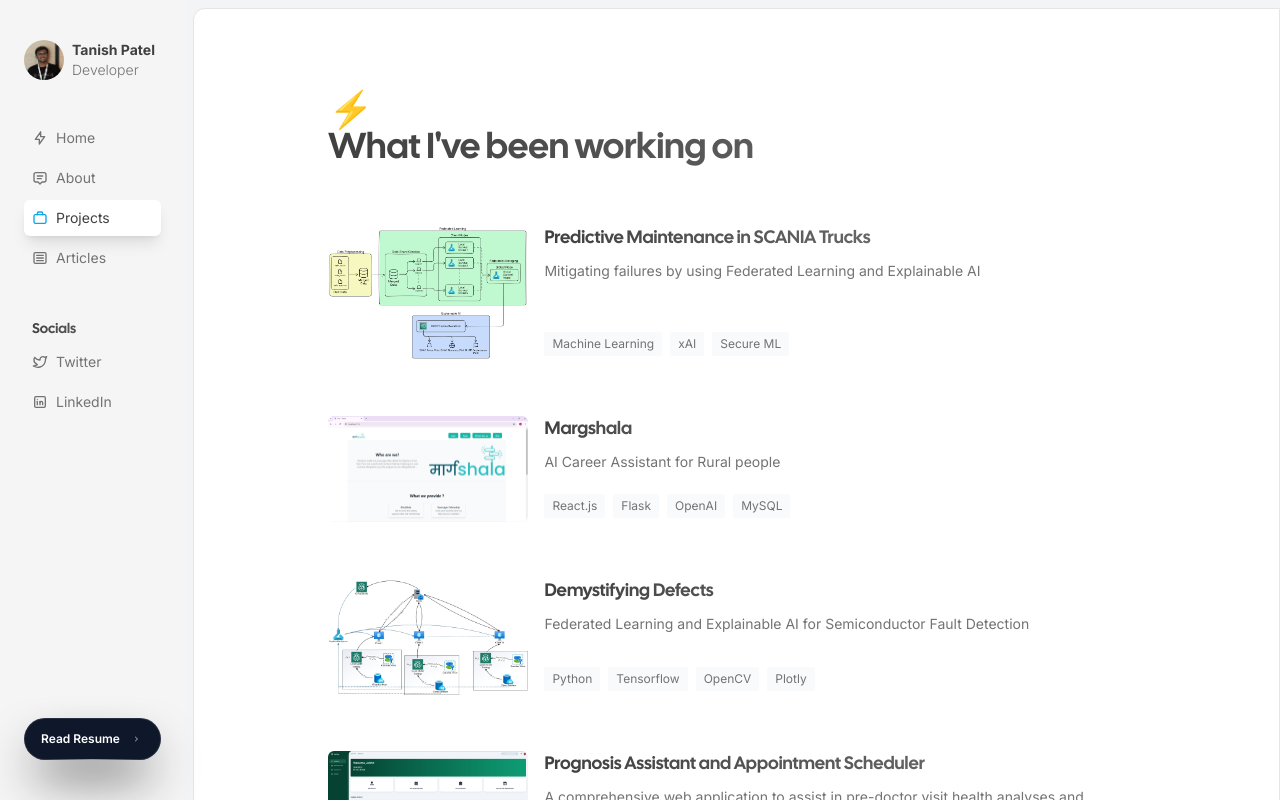
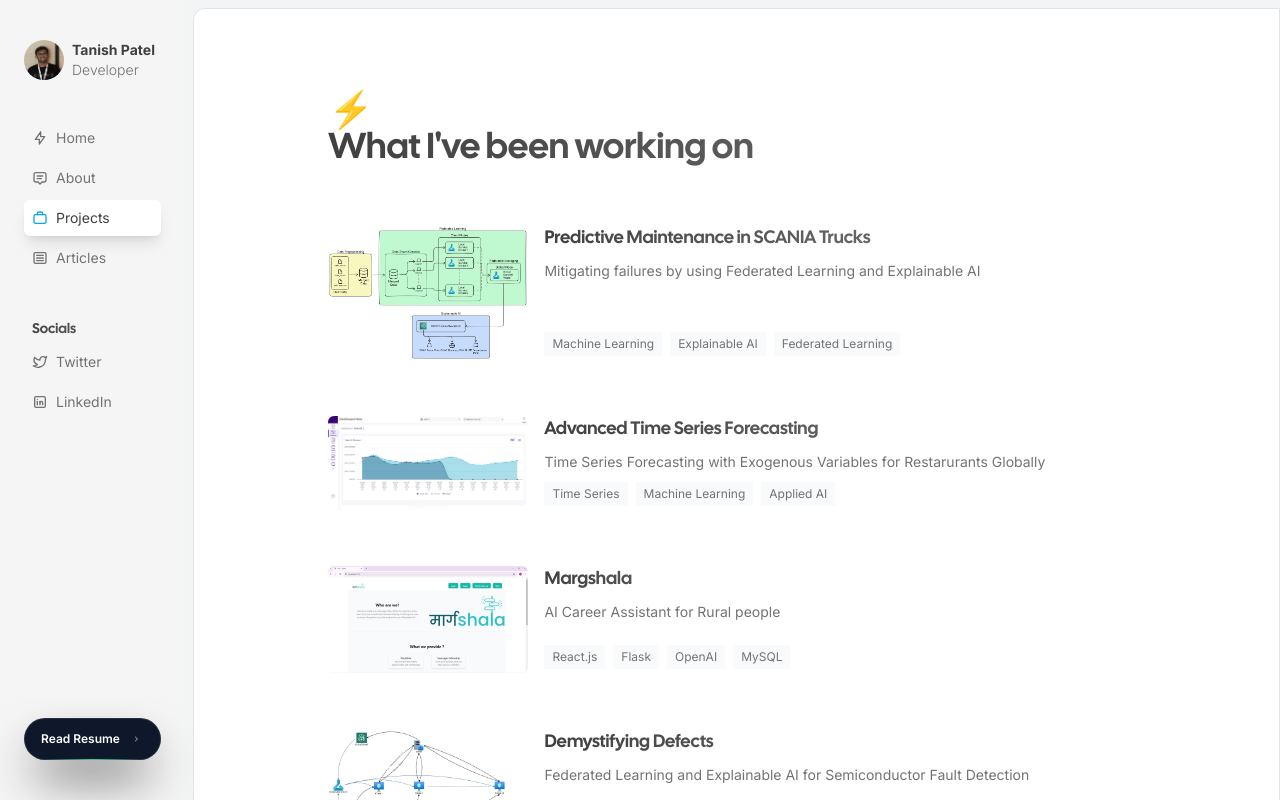
Before and after one commit to tanishpatel0106/portfolio-frontend, a Next.js app: page /projects in a window 1280 px wide. Built offline with nearby package versions, Linux system fonts and the light colour scheme.

Commit message:
New Project Added

```diff
--- a/src/constants/products.tsx
+++ b/src/constants/products.tsx
@@ -7,9 +7,8 @@
     thumbnail: "/images/diagram_minor.png",
     images: [
       "/images/diagram_minor.png",
-      // "/images/SHAP_Summary.png",
     ],
-    stack: ["Machine Learning", "xAI", "Secure ML"],
+    stack: ["Machine Learning", "Explainable AI", "Federated Learning"],
     slug: "pmscania",
     content: (
       <div>
@@ -24,6 +23,35 @@
         </p>
         <p>
         The RSF survivability plot demonstrated declining survival probabilities over time, enabling predictive maintenance planning. By identifying components with steeper survival declines, planners can prioritize repairs or replacements, reducing costs and operational disruptions. The federated approach successfully handled client heterogeneity, synthesizing insights from diverse data distributions without compromising data privacy.
+        </p>
+      </div>
+    ),
+  },
+  {
+    href: "https://drive.google.com/file/d/1rSmbVlX8G1SdT0GGpVcnLCq5P-Z3NmVH/view?usp=sharing",
+    title: "Advanced Time Series Forecasting",
+    description:
+      "Time Series Forecasting with Exogenous Variables for Restarurants Globally",
+    thumbnail: "/images/PC-1.png",
+    images: [
+      "/images/PC-1.png",
+      "/images/PC-2.png"
+    ],
+    stack: ["Time Series", "Machine Learning", "Applied AI"],
+    slug: "atsforecast",
+    content: (
+      <div>
+        <p>
+        This project explores the application of various forecasting models to predict sales data in a real-world business environment, focusing on both traditional time series models and advanced machine learning techniques. The study aims to compare the performance of models such as SARIMA and Exponential Smoothing with cutting-edge machine learning models, including Long Short-Term Memory (LSTM), NBEATS, and NHITS. Additionally, the research investigates the utility of automated machine learning platforms like Azure AutoML and AutoTS in simplifying the forecasting process while maintaining accuracy.
+        </p>
+        <p>
+        The comparative analysis reveals that while traditional models are effective for simpler time series data with strong seasonal components, they struggle with complex patterns and are less adaptable to changes in data trends. In contrast, machine learning models, particularly LSTM and NBEATS, demonstrate superior performance in capturing intricate patterns and long-term dependencies, offering more accurate forecasts. Automated machine learning platforms significantly reduce the time required for model selection and optimization, making them accessible for businesses with limited data science expertise.
+        </p>
+        <p>
+        The models were deployed in a production environment, where AutoTS was used for daily sales forecasting and Azure AutoML for hourly predictions. The results showed that both models delivered accurate forecasts closely aligned with actual sales data, with Mean Absolute Percentage Errors (MAPE) of 7% for daily forecasts and 7.67% for hourly forecasts. These findings underscore the practical utility of advanced forecasting models in business operations, providing actionable insights for decision-making in areas such as inventory management and staffing.
+        </p>
+        <p>
+        The project concludes that while traditional models have their place, the integration of machine learning and automated tools into forecasting practices offers substantial advantages in terms of accuracy, adaptability, and efficiency. Future research directions include the integration of external data sources, real-time model retraining, the development of hybrid models, and the exploration of these methodologies across different industries. This work lays a strong foundation for the continued enhancement of forecasting models, with the potential to significantly impact business decision-making processes.
         </p>
       </div>
     ),
```
Also changed, not shown: public/images/PC-1.png (added), public/images/PC-2.png (added).
